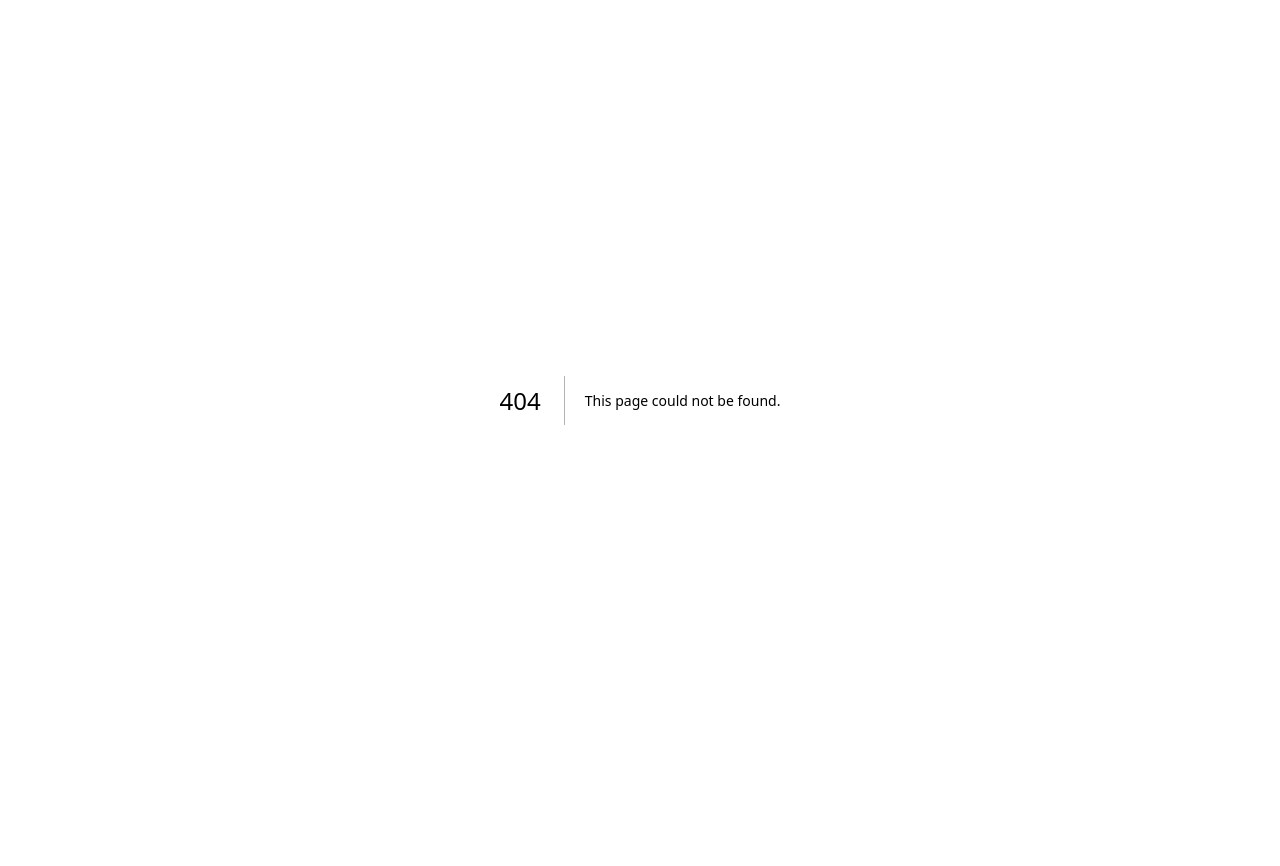
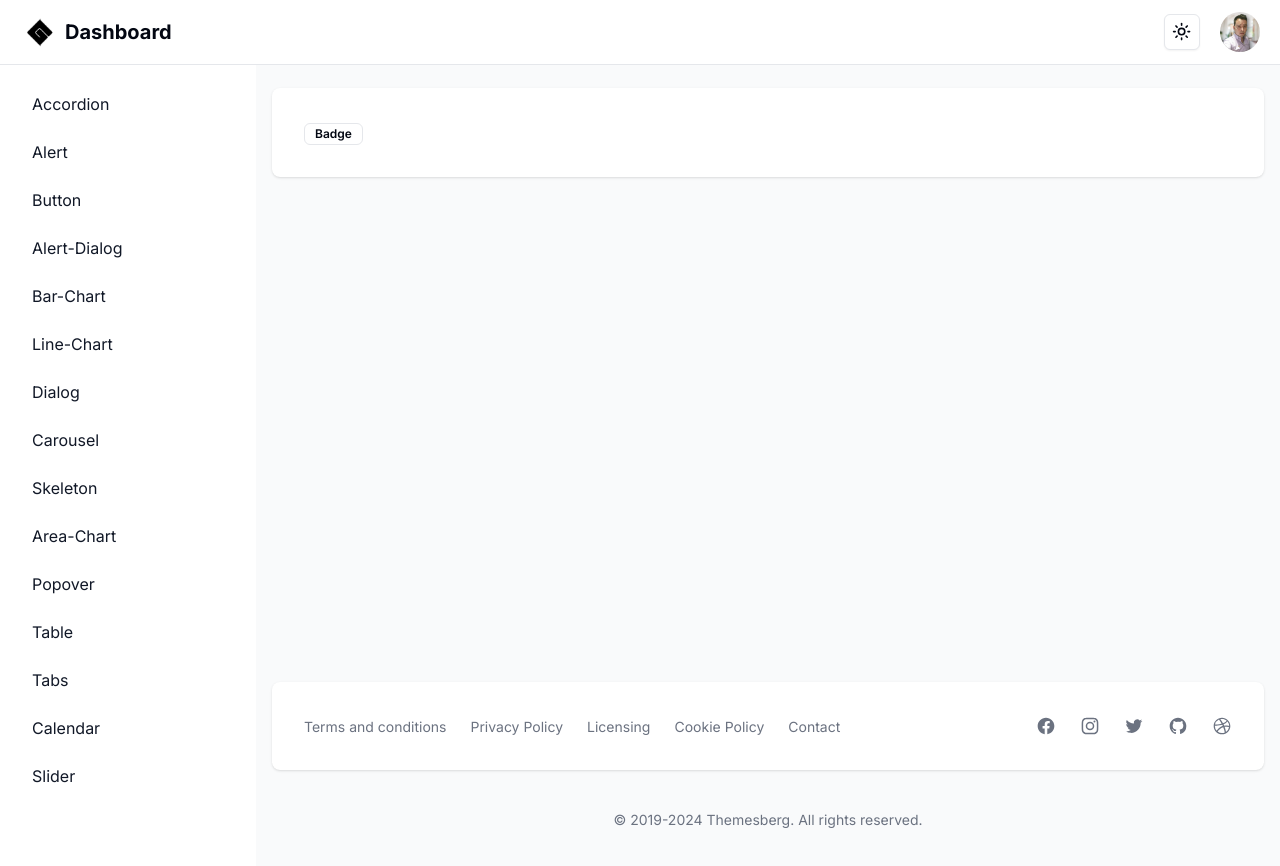
Before and after one commit to GonzaloGC/dashboard-next, a Next.js app: page /dashboard/badge in a window 1280 px wide. Before the commit this address had no page. Shown: the top 866 px of the page. Before the commit the page ends 800 px from the top, so only its background shows below. Built offline with nearby package versions, Linux system fonts and the light colour scheme.

Commit message:
added badge component

```diff
--- /dev/null
+++ b/src/app/dashboard/badge/page.tsx
@@ -0,0 +1,9 @@
+import { Badge } from "@/components/ui/badge";
+
+export default function Page() {
+  return (
+    <div>
+      <Badge variant="outline">Badge</Badge>
+    </div>
+  );
+}
--- a/src/app/dashboard/layout.tsx
+++ b/src/app/dashboard/layout.tsx
@@ -38,6 +38,7 @@
   { name: "input", href: "input" },
   { name: "collapsible", href: "collapsible" },
   { name: "separator", href: "separator" },
+  { name: "badge", href: "badge" },
 ];
 
 export default function DashboardLayout({
--- /dev/null
+++ b/src/components/ui/badge.tsx
@@ -0,0 +1,36 @@
+import * as React from "react"
+import { cva, type VariantProps } from "class-variance-authority"
+
+import { cn } from "@/lib/utils"
+
+const badgeVariants = cva(
+  "inline-flex items-center rounded-md border px-2.5 py-0.5 text-xs font-semibold transition-colors focus:outline-none focus:ring-2 focus:ring-ring focus:ring-offset-2",
+  {
+    variants: {
+      variant: {
+        default:
+          "border-transparent bg-primary text-primary-foreground shadow hover:bg-primary/80",
+        secondary:
+          "border-transparent bg-secondary text-secondary-foreground hover:bg-secondary/80",
+        destructive:
+          "border-transparent bg-destructive text-destructive-foreground shadow hover:bg-destructive/80",
+        outline: "text-foreground",
+      },
+    },
+    defaultVariants: {
+      variant: "default",
+    },
+  }
+)
+
+export interface BadgeProps
+  extends React.HTMLAttributes<HTMLDivElement>,
+    VariantProps<typeof badgeVariants> {}
+
+function Badge({ className, variant, ...props }: BadgeProps) {
+  return (
+    <div className={cn(badgeVariants({ variant }), className)} {...props} />
+  )
+}
+
+export { Badge, badgeVariants }
```
